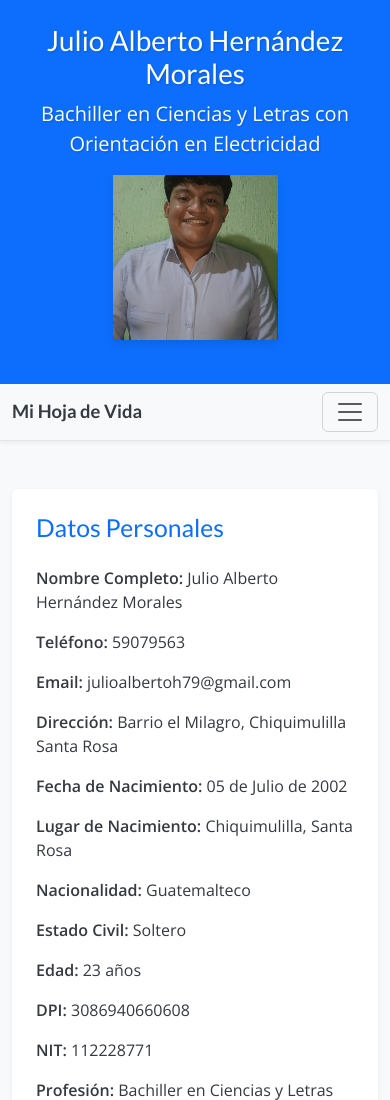
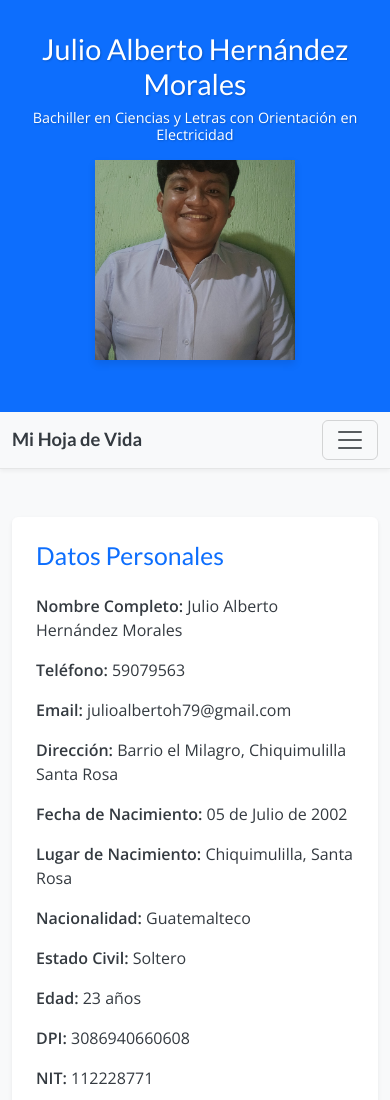
Before and after one commit to Aljulio/MiHojaDeVida, a plain HTML site: page index.html in a window 390 px wide. Shown: the top 1100 px of the page. Drawn offline with nearby package versions, Linux system fonts and the light colour scheme.

Commit message:
Ajustado el tamaño de la foto de perfil a 200px

```diff
--- a/css/style.css
+++ b/css/style.css
@@ -20,14 +20,13 @@ header h1, header p.lead {
     text-shadow: 1px 1px 2px rgba(0,0,0,0.2); /* Sombra de texto sutil para que resalte más */
 }
 
-
 /* Ajustes para la foto de perfil en el encabezado */
 #foto-encabezado {
-    width: 165px; /* Aumentado el tamaño (era 150px) */
-    height: 165px; /* Aumentado el tamaño (era 150px) */
+    width: 200px; /* Aumentado el tamaño a 200px */
+    height: 200px; /* Aumentado el tamaño a 200px */
     object-fit: cover; /* Asegura que la imagen cubra el área sin distorsionarse */
     border-radius: 0; /* Para que sea cuadrada, sin bordes redondeados */
-    border: none; /* Eliminado el borde blanco (era 3px solid white) */
+    border: none; /* Eliminado el borde blanco */
     box-shadow: 0 4px 8px rgba(0,0,0,0.1); /* Una pequeña sombra para darle profundidad */
 }
 
@@ -73,6 +72,7 @@ header h1, header p.lead {
     .header .container .row {
         flex-direction: column-reverse; /* Cambia el orden: primero la imagen, luego el texto */
         align-items: center; /* Centra los elementos */
+        text-align: center; /* Centra el texto en el encabezado para móviles */
     }
     #foto-encabezado {
         margin-bottom: 20px; /* Añade espacio debajo de la foto en móviles */
@@ -85,4 +85,20 @@ header h1, header p.lead {
         padding-top: 0.5rem; /* Más espacio en móviles */
         padding-bottom: 0.5rem;
     }
+    /* AJUSTES PARA EL ENCABEZADO EN MÓVILES */
+    header h1 {
+        font-size: 1.8rem; /* Tamaño de fuente más pequeño para el nombre */
+        line-height: 1.2; /* Ajusta el espacio entre líneas si el nombre es largo */
+        word-wrap: break-word; /* Permite que el texto se divida en varias líneas si es muy largo */
+        white-space: normal; /* Asegura que el texto no intente estar en una sola línea */
+    }
+    header p.lead {
+        font-size: 0.9rem; /* Tamaño de fuente más pequeño para el subtítulo */
+        line-height: 1.2;
+    }
+    /* Asegurar que el padding del header sea adecuado en móviles */
+    header.bg-primary.text-white.py-4 {
+        padding-top: 2rem !important;
+        padding-bottom: 2rem !important;
+    }
 }
```
